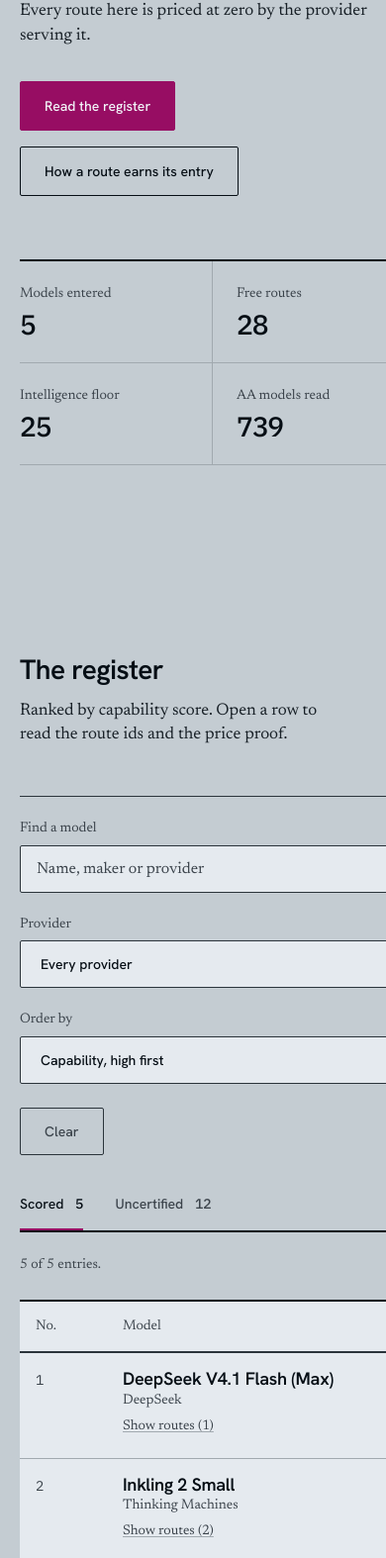
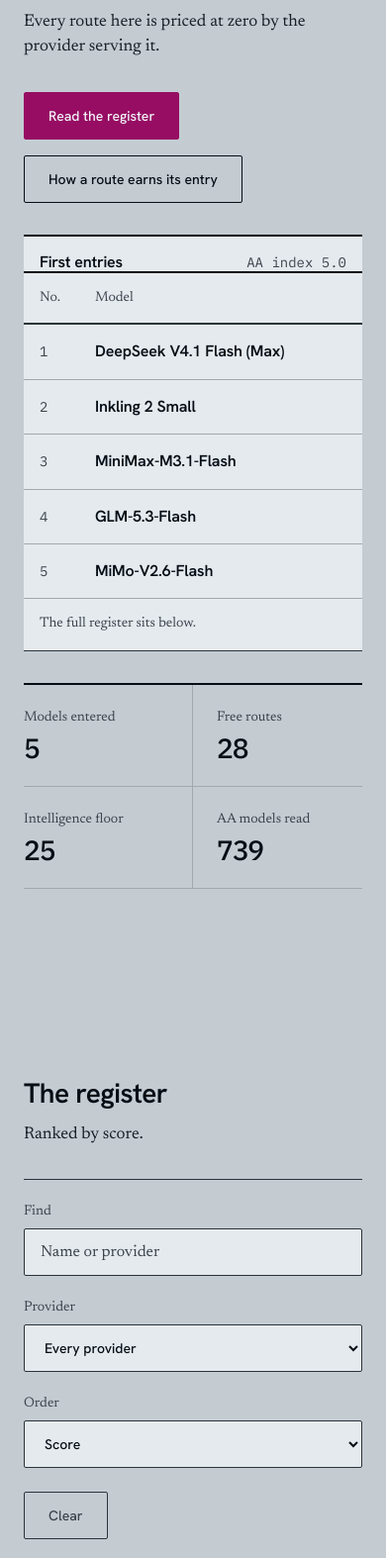
Before and after one commit to luandro/free-model-check, a plain HTML site: page site/index.html in a window 390 px wide. Shown: the part 335-1909 px from the top of the page at 99% size. Drawn offline with Linux system fonts and the light colour scheme.

Commit message:
Fix the register for the render tier and true accessibility
- box-sizing: border-box so the masthead and copy stop at the phone gutter

- A printed sheet in the hero carries the first five entries, so the first screen has mass

- One idea per screen: shorter method copy, short select labels, Open/Close route toggles with real aria-labels

- A focus ring that clears 3:1 on the ink colophon; zero column gap on phones

- sloplint render tier clean at 1280, 1440, 1920 and 375

```diff
--- a/site/app.js
+++ b/site/app.js
@@ -198,9 +198,7 @@
   function modelCell(record, href) {
     var model = record.model || {};
     var name = text(model.name) || 'Untitled model';
-    var maker = text(model.creator) || text(model.stealthmark_id) || text(model.models_dev_id);
     var inner = '<span class="model-cell">' + esc(name) + '</span>';
-    if (maker) inner += '<span class="model-maker">' + esc(maker) + '</span>';
     if (href) {
       return '<a class="model-link" href="' + esc(href) + '" target="_blank" rel="noopener noreferrer">' + inner + '</a>';
     }
@@ -243,8 +241,8 @@
       '<ul class="route-list">' + routeRows(record) + '</ul>' +
       '</div></td></tr>';
     var toggle = '<button class="row-toggle" type="button" data-toggle="' + esc(key) + '" aria-expanded="' +
-      (open ? 'true' : 'false') + '" aria-controls="detail-' + esc(key) + '">' +
-      (open ? 'Hide routes ' : 'Show routes ') + '(' + routes.length + ')</button>';
+      (open ? 'true' : 'false') + '" aria-controls="detail-' + esc(key) + '" aria-label="' +
+      (open ? 'Hide' : 'Show') + ' the ' + routes.length + ' route ids">Open ' + routes.length + '</button>';
     return { toggle: toggle, detail: detail };
   }
 
@@ -334,7 +332,7 @@
     if (state.provider !== 'all') notes.push('served by ' + state.provider);
     if (state.query) notes.push('matching “' + state.query + '”');
     document.getElementById('results-status').textContent =
-      shown + ' of ' + total + ' entries' + (notes.length ? ', ' + notes.join(', ') : '') + '.';
+      shown + ' of ' + total + (notes.length ? ', ' + notes.join(', ') : '') + '.';
   }
 
   function emptyLine(count) {
@@ -393,6 +391,18 @@
       ? 'n/a'
       : String(summary.intelligence_floor);
     document.getElementById('fig-catalogue').textContent = whole(summary.aa_models_considered);
+    document.getElementById('sheet-edition').textContent = 'AA index ' + (index === null ? 'n/a' : index.toFixed(1));
+  }
+
+  function sheetRow(record, index) {
+    var model = record.model || {};
+    var quality = record.quality || {};
+    return '<tr>' +
+      '<td class="col-rank">' + (index + 1) + '</td>' +
+      '<td class="col-model" data-label="Model">' + modelCell(record) + '</td>' +
+      '<td class="col-score" data-label="Intel">' + oneDecimal(quality.intelligence) + '</td>' +
+      '<td class="col-routes" data-label="Routes">' + (record.route_count || 0) + '</td>' +
+      '</tr>';
   }
 
   function read(key, url) {
@@ -435,6 +445,13 @@
     document.getElementById('tab-stealthmark').hidden = !hasStealth;
     document.getElementById('tab-unscored').hidden = !hasUnscored;
     document.getElementById('tab-aa').hidden = !state.aa.length && !hasStealth && !hasUnscored;
+    var sheet = document.getElementById('rows-sheet');
+    if (sheet) {
+      var top = state.aa.slice().sort(sorter('score')).slice(0, 5);
+      sheet.innerHTML = top.length
+        ? top.map(sheetRow).join('')
+        : '<tr><td colspan="4">' + esc('The sheet fills when the register is read.') + '</td></tr>';
+    }
     fillProviders();
     paint();
     if (!state.summary.generated_unix) {
@@ -488,8 +505,8 @@
       state.open[key] = !state.open[key];
       if (row) row.hidden = !state.open[key];
       toggle.setAttribute('aria-expanded', state.open[key] ? 'true' : 'false');
-      toggle.textContent = (state.open[key] ? 'Hide routes ' : 'Show routes ') +
-        '(' + (row ? row.querySelectorAll('.route-list li').length : 0) + ')';
+      var count = row ? row.querySelectorAll('.route-list li').length : 0;
+      toggle.textContent = (state.open[key] ? 'Close ' : 'Open ') + count;
     });
 
     var root = document.documentElement;
--- a/site/index.html
+++ b/site/index.html
@@ -46,6 +46,29 @@
         </div>
       </div>
 
+      <div class="hero-side">
+        <div class="sheet" aria-label="The first entries of this edition">
+          <div class="sheet-head">
+            <span class="sheet-title">First entries</span>
+            <span class="sheet-meta" id="sheet-edition">this edition</span>
+          </div>
+          <div class="table-wrap sheet-wrap">
+            <table class="reg reg-sheet" id="table-sheet">
+              <caption class="sr-only">The first three entries of the register</caption>
+              <thead>
+                <tr>
+                  <th class="col-rank" scope="col">No.</th>
+                  <th class="col-model" scope="col">Model</th>
+                  <th class="col-score" scope="col">Intel</th>
+                  <th class="col-routes" scope="col">Routes</th>
+                </tr>
+              </thead>
+              <tbody id="rows-sheet"></tbody>
+            </table>
+          </div>
+          <p class="sheet-foot">The full register sits below.</p>
+        </div>
+
         <dl class="figures" id="figures">
           <div class="figure">
             <dt>Models entered</dt>
@@ -65,35 +88,36 @@
           </div>
         </dl>
       </div>
+    </div>
   </section>
 
   <section class="section" id="register">
     <div class="container">
       <div class="head-block">
         <h2>The register</h2>
-        <p class="lead">Ranked by capability score. Open a row to read the route ids and the price proof.</p>
+        <p class="lead">Ranked by score.</p>
       </div>
 
-      <div class="controls" role="search">
+      <div class="controls" role="search" aria-label="Filter the register">
         <label class="field">
-          <span class="field-label">Find a model</span>
-          <input id="search-input" type="search" placeholder="Name, maker or provider" autocomplete="off">
+          <span class="field-label">Find</span>
+          <input id="search-input" type="search" placeholder="Name or provider" autocomplete="off">
         </label>
         <label class="field">
           <span class="field-label">Provider</span>
           <select id="provider-filter">
-            <option value="all">Every provider</option>
+            <option value="all">All</option>
           </select>
         </label>
         <label class="field">
-          <span class="field-label">Order by</span>
+          <span class="field-label">Order</span>
           <select id="sort-select">
-            <option value="score">Capability, high first</option>
-            <option value="intelligence">Intelligence, high first</option>
-            <option value="name">Name, A to Z</option>
-            <option value="context">Context, largest first</option>
-            <option value="routes">Route count, most first</option>
-            <option value="release">Release date, newest first</option>
+            <option value="score">Score</option>
+            <option value="intelligence">Intel</option>
+            <option value="name">Name</option>
+            <option value="context">Context</option>
+            <option value="routes">Routes</option>
+            <option value="release">Newest</option>
           </select>
         </label>
         <button class="btn btn-quiet" id="clear-search" type="button" hidden>Clear</button>
@@ -115,13 +139,13 @@
               <tr>
                 <th class="col-rank" scope="col">No.</th>
                 <th class="col-model" scope="col">Model</th>
-                <th class="col-score" scope="col">Capability</th>
+                <th class="col-score" scope="col">Score</th>
                 <th class="col-score" scope="col">Intel</th>
                 <th class="col-score" scope="col">Code</th>
                 <th class="col-score" scope="col">Agent</th>
                 <th class="col-routes" scope="col">Routes</th>
-                <th class="col-ready" scope="col">Agent ready</th>
-                <th class="col-provider" scope="col">Served by</th>
+                <th class="col-ready" scope="col">Ready</th>
+                <th class="col-provider" scope="col">Provider</th>
               </tr>
             </thead>
             <tbody id="rows-aa"></tbody>
@@ -141,7 +165,7 @@
                 <th class="col-score" scope="col">Visual</th>
                 <th class="col-score" scope="col">Overall</th>
                 <th class="col-routes" scope="col">Scenes</th>
-                <th class="col-provider" scope="col">Served by</th>
+                <th class="col-provider" scope="col">Provider</th>
               </tr>
             </thead>
             <tbody id="rows-stealthmark"></tbody>
@@ -159,8 +183,8 @@
                 <th class="col-rank" scope="col">No.</th>
                 <th class="col-model" scope="col">Model</th>
                 <th class="col-ready" scope="col">Context</th>
-                <th class="col-ready" scope="col">Agent ready</th>
-                <th class="col-provider" scope="col">Served by</th>
+                <th class="col-ready" scope="col">Ready</th>
+                <th class="col-provider" scope="col">Provider</th>
                 <th class="col-routes" scope="col">Status</th>
               </tr>
             </thead>
@@ -180,25 +204,25 @@
     <div class="container">
       <div class="head-block">
         <h2>How a route earns its entry</h2>
-        <p class="lead">Three claims about price, one about quality. A route has to satisfy the first three before the fourth is even read.</p>
+        <p class="lead">Three claims about price, one about quality.</p>
       </div>
 
       <div class="rules">
         <article class="rule">
           <h3><span class="rule-mark" aria-hidden="true">i</span><span class="rule-text">Zero priced, dimension by dimension</span></h3>
-          <p>The provider publishes a zero for every billable field: input, output, cache reads and writes, requests, images, audio and long context tiers. A missing pricing object is not a zero.</p>
+          <p>A zero for every billable field. A missing pricing object is not a zero.</p>
         </article>
         <article class="rule">
           <h3><span class="rule-mark" aria-hidden="true">ii</span><span class="rule-text">Read as decimals, never floats</span></h3>
-          <p>Prices are parsed as decimals so a published one times ten to the minus nine hundred ninety ninth cannot round down to zero and pass as free.</p>
+          <p>Prices are parsed as decimals, so a tiny published price cannot round down to zero.</p>
         </article>
         <article class="rule">
           <h3><span class="rule-mark" aria-hidden="true">iii</span><span class="rule-text">Claims that are not proof</span></h3>
-          <p>A scanner that asserts a free tier, or a third party mirror that lags the provider, is marked with a dagger and left out unless you ask for it.</p>
+          <p>A scanner claim or a lagging mirror is marked with a dagger and left out by default.</p>
         </article>
         <article class="rule">
           <h3><span class="rule-mark" aria-hidden="true">iv</span><span class="rule-text">The intelligence floor</span></h3>
-          <p>Artificial Analysis scores the model, not the route. A model below the floor is hidden, and a model with no score at all is kept out of the register unless you ask for it.</p>
+          <p>Artificial Analysis scores the model, not the route. A model below the floor is hidden.</p>
         </article>
       </div>
     </div>
@@ -208,16 +232,16 @@
     <div class="container">
       <div class="head-block">
         <h2>Where the figures come from</h2>
-        <p class="lead">Six feeds, read fresh on every run. Nothing on this page is estimated or filled in by hand.</p>
+        <p class="lead">Six feeds, read fresh on every run.</p>
       </div>
 
       <ul class="source-list">
-        <li><span class="source-name">Artificial Analysis</span><span class="source-role">Intelligence, coding and agentic indices</span><a class="source-link" href="https://artificialanalysis.ai/">artificialanalysis.ai</a></li>
-        <li><span class="source-name">OpenRouter</span><span class="source-role">Zero priced routes and their price objects</span><a class="source-link" href="https://openrouter.ai/">openrouter.ai</a></li>
-        <li><span class="source-name">OpenCode Zen</span><span class="source-role">Provider catalogue and cost tree</span><a class="source-link" href="https://opencode.ai/">opencode.ai</a></li>
-        <li><span class="source-name">F24 Sales</span><span class="source-role">LiteLLM free tier map, excluded by default</span><a class="source-link" href="https://www.f24-sales.com/">f24-sales.com</a></li>
-        <li><span class="source-name">models.dev</span><span class="source-role">Context, tool calling and reasoning</span><a class="source-link" href="https://models.dev/">models.dev</a></li>
-        <li><span class="source-name">StealthMark</span><span class="source-role">Proxy scores for stealth releases</span><a class="source-link" href="https://stealthmodels.com/">stealthmodels.com</a></li>
+        <li><span class="source-name">Artificial Analysis</span><span class="source-role">Scores</span><a class="source-link" href="https://artificialanalysis.ai/">artificialanalysis.ai</a></li>
+        <li><span class="source-name">OpenRouter</span><span class="source-role">Routes, prices</span><a class="source-link" href="https://openrouter.ai/">openrouter.ai</a></li>
+        <li><span class="source-name">OpenCode Zen</span><span class="source-role">Catalogue</span><a class="source-link" href="https://opencode.ai/">opencode.ai</a></li>
+        <li><span class="source-name">F24 Sales</span><span class="source-role">Free tier map</span><a class="source-link" href="https://www.f24-sales.com/">f24-sales.com</a></li>
+        <li><span class="source-name">models.dev</span><span class="source-role">Capabilities</span><a class="source-link" href="https://models.dev/">models.dev</a></li>
+        <li><span class="source-name">StealthMark</span><span class="source-role">Proxy</span><a class="source-link" href="https://stealthmodels.com/">stealthmodels.com</a></li>
       </ul>
     </div>
   </section>
--- a/site/styles.css
+++ b/site/styles.css
@@ -1,4 +1,5 @@
-/* Hallmark · theme: Almanac · genre: editorial · job: read, compare and open a route
+/* Hallmark · dismissed 58 · a five-row register table is the page's content, not padding · the window counts the table as prose
+   Hallmark · theme: Almanac · genre: editorial · job: read, compare and open a route
    pre-emit critique: P5 H4 E4 S4 R5 V4 · weakest: S, a register could be any dataset; answered by
    printing the price proof and the AA index edition in the page itself, not in a badge
    surface: paper, no cards, two rule weights
@@ -71,6 +72,16 @@
   --display-weight: 600;
 
   --z-nav: 40;
+}
+
+html {
+  box-sizing: border-box;
+}
+
+*,
+*::before,
+*::after {
+  box-sizing: border-box;
 }
 
 html {
@@ -268,6 +279,9 @@ td.num {
 
 .hero {
   padding-block: var(--section-gap-s) var(--section-gap);
+  min-height: 980px;
+  display: flex;
+  align-items: center;
 }
 
 .hero-inner {
@@ -278,21 +292,21 @@ td.num {
 }
 
 .hero-copy {
-  grid-column: 1 / span 7;
+  grid-column: 1 / span 6;
   min-width: 0;
 }
 
 .hero h1 {
   overflow-wrap: break-word;
   min-width: 0;
-  font-size: var(--text-display);
+  font-size: clamp(3rem, 6vw, 6rem);
   line-height: 0.95;
   letter-spacing: -0.035em;
   text-wrap: balance;
 }
 
 .lede {
-  max-width: 46ch;
+  max-width: 40ch;
   margin-top: var(--space-md);
   color: var(--color-ink-2);
   font-size: var(--text-lead);
@@ -348,8 +362,13 @@ td.num {
   background: var(--color-paper-3);
 }
 
+.hero-side {
+  grid-column: 7 / span 6;
+  min-width: 0;
+}
+
 .figures {
-  grid-column: 8 / span 5;
+  grid-column: auto;
   display: grid;
   grid-template-columns: repeat(2, minmax(0, 1fr));
   gap: 0;
@@ -381,6 +400,62 @@ td.num {
   font-weight: 500;
   letter-spacing: -0.04em;
   line-height: 1;
+}
+
+/* the printed sheet in the hero */
+
+.sheet {
+  background: var(--color-sheet);
+  border-top: var(--rule-bar) solid var(--color-ink);
+  border-bottom: var(--rule-hair) solid var(--color-rule-2);
+}
+
+.sheet-head {
+  display: flex;
+  align-items: baseline;
+  justify-content: space-between;
+  gap: var(--space-sm);
+  padding: var(--space-sm) var(--space-sm) 0;
+}
+
+.sheet-title {
+  color: var(--color-ink);
+  font: 600 var(--text-md)/1.2 var(--font-display);
+  letter-spacing: -0.015em;
+}
+
+.sheet-meta {
+  color: var(--color-muted);
+  font: 400 var(--text-sm)/1.3 var(--font-figure);
+  font-variant-numeric: tabular-nums;
+}
+
+.sheet-wrap {
+  border-top: 0;
+}
+
+.reg-sheet th,
+.reg-sheet td {
+  padding: var(--space-xs) var(--space-sm);
+}
+
+.reg-sheet .model-cell {
+  font-size: var(--text-md);
+  letter-spacing: -0.01em;
+}
+
+.reg-sheet .model-maker {
+  display: none;
+}
+
+.sheet-foot {
+  padding: var(--space-sm);
+  color: var(--color-muted);
+  font: 400 var(--text-sm)/1.4 var(--font-body);
+}
+
+.hero-side .figures {
+  margin-top: var(--space-lg);
 }
 
 /* ---------- sections ---------- */
@@ -848,6 +923,11 @@ td.col-rank {
   font-size: var(--text-sm);
 }
 
+.colophon :focus-visible {
+  outline: 2px solid var(--color-accent-night);
+  outline-offset: 3px;
+}
+
 .colophon-fine {
   grid-column: 1 / span 12;
   max-width: 65ch;
@@ -860,8 +940,12 @@ td.col-rank {
 
 @media (max-width: 1100px) {
   .hero-copy,
-  .figures {
+  .hero-side {
     grid-column: 1 / span 12;
+  }
+
+  .hero {
+    min-height: 0;
   }
 
   .figures {
@@ -881,9 +965,15 @@ td.col-rank {
 
 @media (max-width: 720px) {
   :root {
-    --gutter: 20px;
+    --gutter: 24px;
     --section-gap-s: 80px;
     --section-gap: 96px;
+    --gap-columns: 0px;
+    --space-xl: 32px;
+  }
+
+  .container {
+    padding-inline: var(--gutter);
   }
 
   .masthead-inner {
@@ -894,7 +984,14 @@ td.col-rank {
   .folio {
     order: 3;
     width: 100%;
+    min-width: 0;
     margin-inline-start: 0;
+    flex-wrap: wrap;
+    gap: var(--space-xs);
+  }
+
+  .folio-sep {
+    display: none;
   }
 
   .theme {
```
Lines whose indentation alone changed are shown as unchanged.
